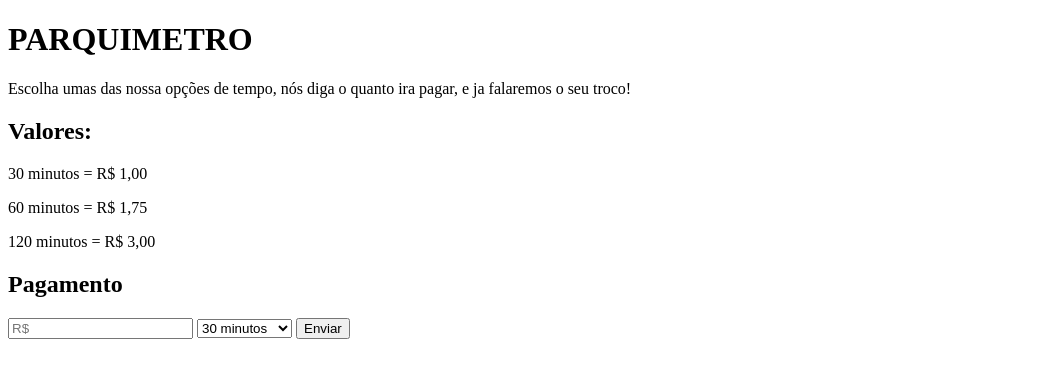
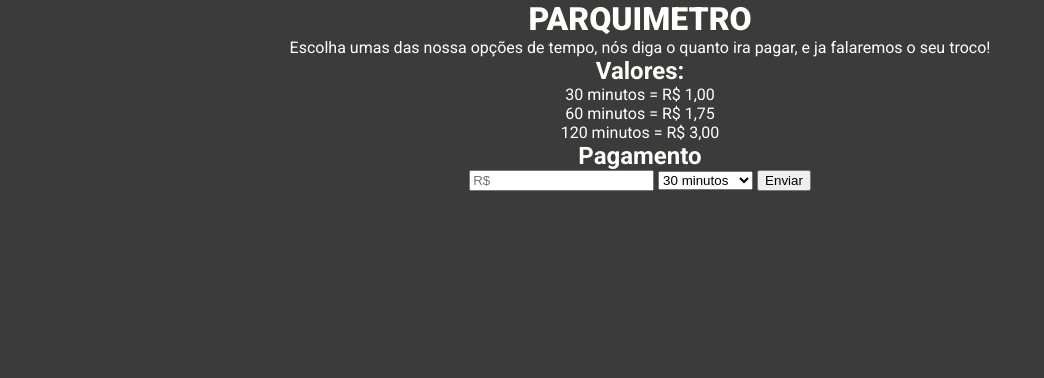
Before and after one commit to Bevenut0/Parquimetro-EBAC, a plain HTML site: page index.html in a window 1280 px wide. Shown: the whole page, without its empty margins (0-1044 px from the left). Drawn offline with Linux system fonts and the light colour scheme.

Commit message:
second-part

```diff
--- a/index.html
+++ b/index.html
@@ -6,6 +6,9 @@
   <meta name="viewport" content="width=device-width, initial-scale=1.0">
   <title>Parquimetro</title>
   <link rel="stylesheet" href="style.css">
+  <link rel="preconnect" href="https://fonts.googleapis.com">
+<link rel="preconnect" href="https://fonts.gstatic.com" crossorigin>
+<link href="https://fonts.googleapis.com/css2?family=Roboto:ital,wght@0,100..900;1,100..900&display=swap" rel="stylesheet">
 </head>
 
 <body>
@@ -16,8 +19,8 @@
   </header>
   <main>
   <!--Area de amostra de pagamentos-->
-    <section>
-      <div>
+    <section class="values-section">
+      <div class="box-values-section">
       <h2>Valores:</h2>
       <p>30 minutos = R$ 1,00</p>
       <p>60 minutos = R$ 1,75</p>
--- a/style.css
+++ b/style.css
@@ -1 +1,20 @@
 /* Estilizar o codigo com cores vivas e bonitas */
+
+* {
+  margin: 0;
+  box-sizing: border-box;
+}
+
+/*Estilzando a pagina*/
+body {
+  font-family:"Roboto", sans-serif;
+  background-color: rgb(59, 59, 59);
+  color: #fffffa;
+  text-align: center;
+}
+
+/*estilizando header*/
+
+header h1 {
+  font-weight: 900;
+}
```
